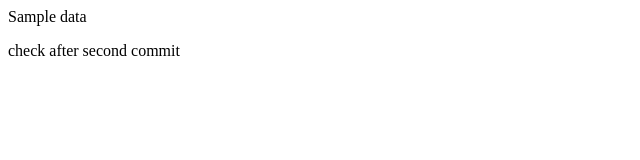
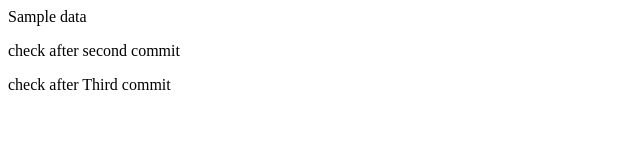
Before and after one commit to shivachandrakante/Testing-to-upload-from-vs, a plain HTML site: page Testing data/test.html in a window 1280 px wide. Shown: the whole page, without its empty margins (0-640 px from the left). Drawn offline with Linux system fonts and the light colour scheme.

Commit message:
Third Commit

```diff
--- a/Testing data/test.html
+++ b/Testing data/test.html
@@ -5,5 +5,6 @@
     <body>
         <p> Sample data </p>
         <p> check after second commit</p>
+        <p> check after Third commit</p>
     </body>
 </Head>
```
